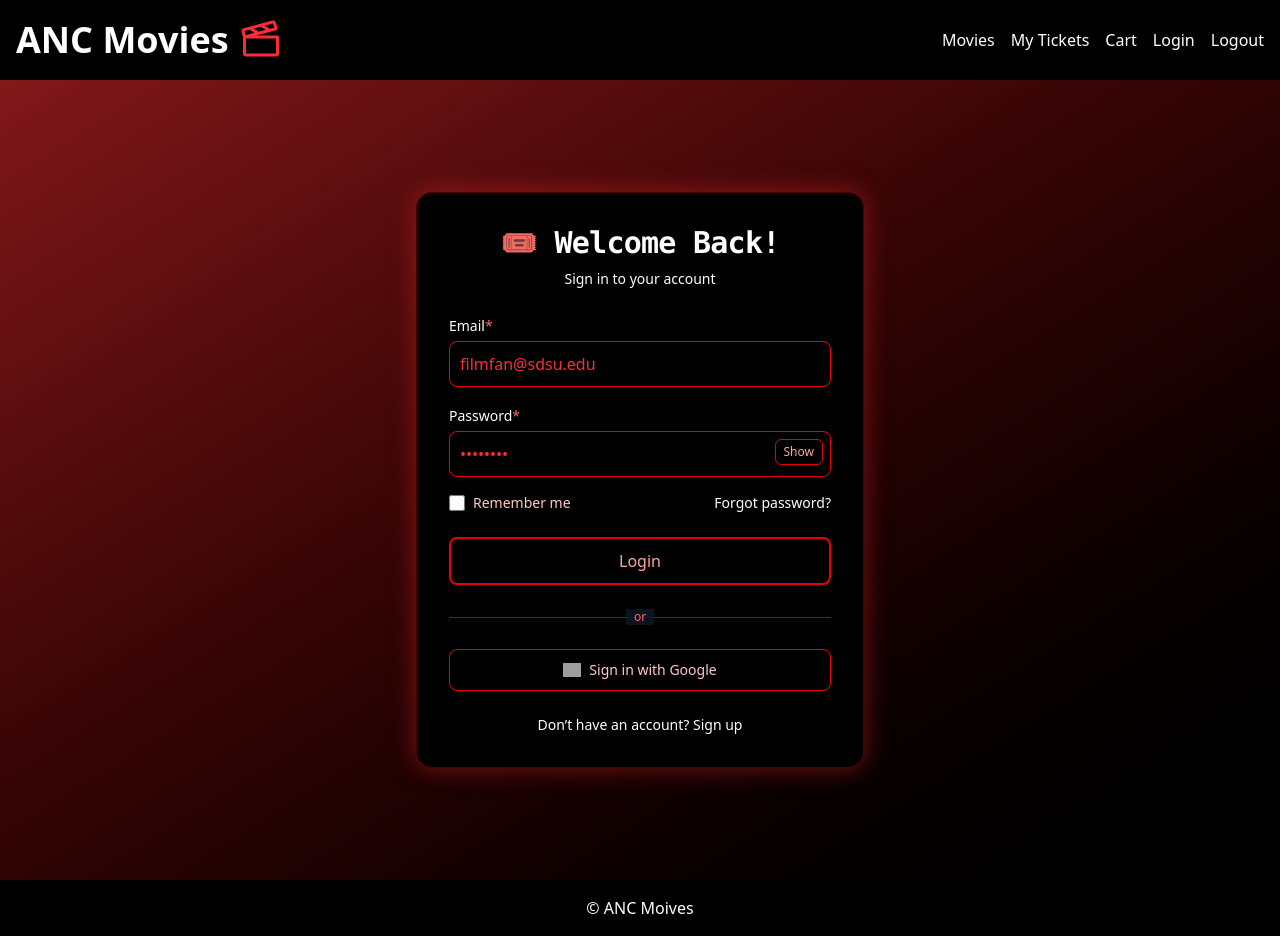
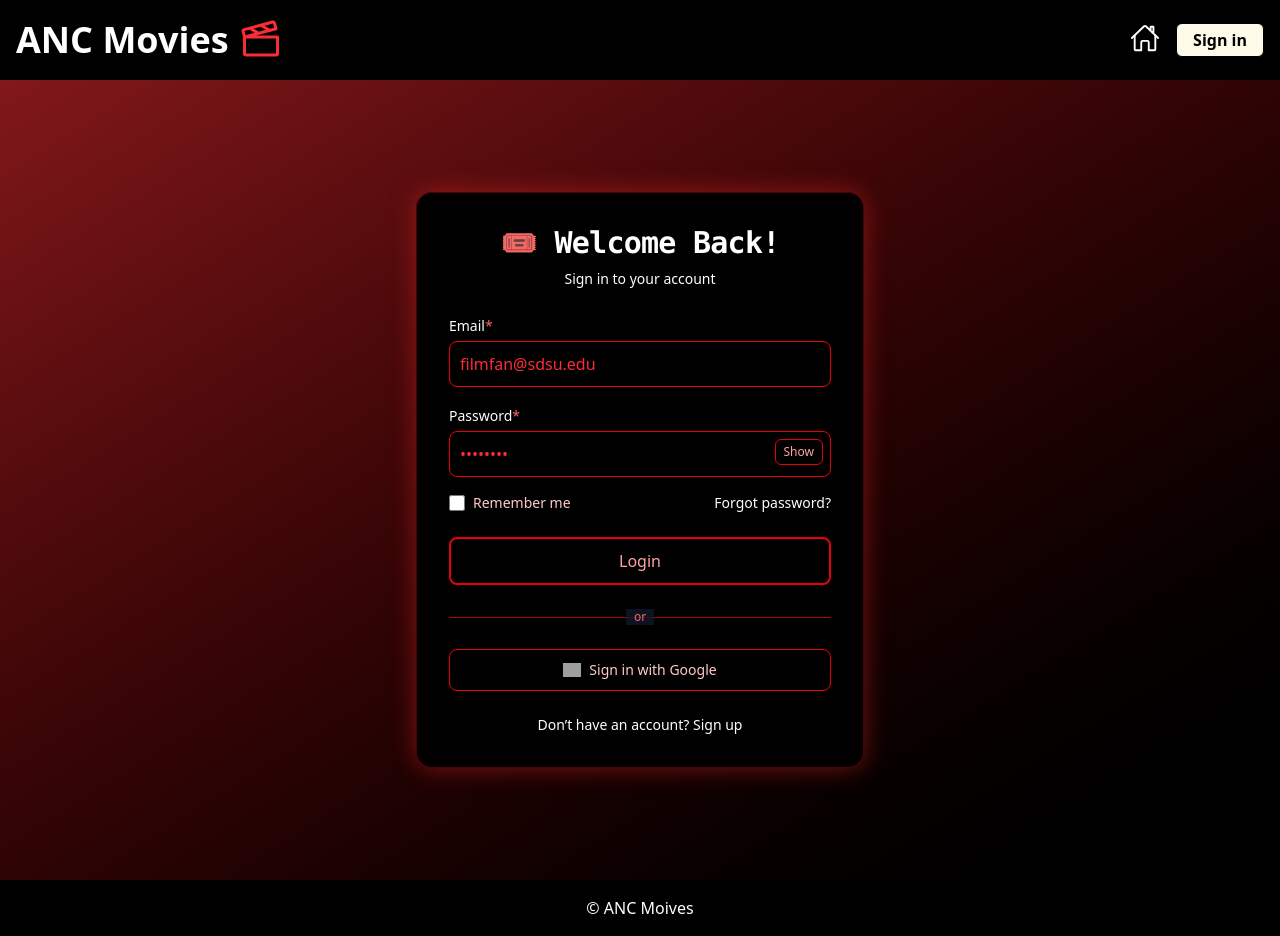
Before and after one commit to Dereck919/movie-project, a React (Vite) app in the folder frontend/: page /authentication in a window 1280 px wide. Built offline with nearby package versions, Linux system fonts and the light colour scheme; grey boxes are pictures that could not be loaded.

Commit message:
frontned changes

```diff
--- a/frontend/src/components/common/DeleteCartButton.jsx
+++ b/frontend/src/components/common/DeleteCartButton.jsx
@@ -16,10 +16,10 @@ function DeleteCartButton({ session, id }) {
       const data = await response.json();
 
       if (!response.ok) {
-        throw new Error(data.error || "Failed to delete cart items");
+        throw new Error(data.error || "failed");
       }
 
-      console.log("Cart items deleted!");
+      console.log("deleted");
       window.location.reload();
     } catch (err) {
       console.error("Delete error:", err);
--- a/frontend/src/components/common/GetMovie.jsx
+++ b/frontend/src/components/common/GetMovie.jsx
@@ -1,5 +1,6 @@
 import React from "react";
 import useSupabaseUser from "../../hooks/useSupabaseUser";
+import { useAuth } from "../../context/AuthProvider";
 
 function GetMovie({ id }) {
   const postData = {
@@ -7,7 +8,7 @@ function GetMovie({ id }) {
     quantity: 1,
     price: "18",
   };
-  const { session } = useSupabaseUser();
+  const { session } = useAuth();
   async function addToCart() {
     if (!session) return;
     try {
@@ -37,7 +38,7 @@ function GetMovie({ id }) {
   hover:bg-red-600 hover:text-white hover:shadow-lg hover:shadow-red-500/40 transition-all duration-200"
         onClick={addToCart}
       >
-        Get Ticket
+        Add to Cart
       </button>
     </div>
   );
--- a/frontend/src/components/common/MovieCard.jsx
+++ b/frontend/src/components/common/MovieCard.jsx
@@ -6,18 +6,23 @@ function MovieCard(props) {
 
   return (
     <div className="mx-auto my-6 w-80">
-      <div className="bg-black rounded-xl border border-neutral-800 shadow-lg p-4 w-64">
+      <div className="bg-black rounded-xl borderborder-yellow-500 shadow-[0_0_12px_rgba(255,215,0,0.6)] p-2 w-64 h-full flex flex-col">
         <img
           src={image}
           alt="movie poster"
-          className="w-full h-80 object-cover"
+          className="w-full h-80 object-cover rounded-md"
         />
-        <div className="mt-3">
+
+        <div className="mt-3 flex flex-col grow">
           <h2 className="text-white font-bold text-lg">{title}</h2>
           <p className="text-gray-300 text-sm mb-2">
             {runtime} | {rating}
           </p>
-          <GetMovie id={id} session={session} />
+
+          {/* Push button to bottom */}
+          <div className="mt-auto pt-3">
+            <GetMovie id={id} session={session} />
+          </div>
         </div>
       </div>
     </div>
--- a/frontend/src/components/common/MovieCarousel.jsx
+++ b/frontend/src/components/common/MovieCarousel.jsx
@@ -69,8 +69,7 @@ const MovieCarousel = () => {
     setIndex((prev) => (prev - 1 + totalPages) % totalPages);
   };
 
-  //UseEffect for whenever I click off the page, resets the target to null. Clutch for any porject so im making a comment on it just so I never forget this, even though I never leave comments on anything -ibrahim
-  // useEffect(() => {
+  //UseEffect for whenever I click off the page, resets the target to null.
   //   const handleClickOutside = (e) => {
   //     if (!e.target.closest(".item-grid")) {
   //       setIndex(null);
@@ -87,7 +86,7 @@ const MovieCarousel = () => {
         onClick={prev}
         className="absolute left-0 top-1/2 -translate-y-1/2 -translate-x-12
         bg-red-500/60 hover:bg-red-500 p-4 rounded-full shadow-lg
-        shadow-red-500/30 transition-all duration-200"
+        shadow-red-500/30 transition-all duration-200 "
       >
         <FaChevronLeft className="text-white text-2xl" />
       </button>
--- a/frontend/src/components/common/SearchBar.jsx
+++ b/frontend/src/components/common/SearchBar.jsx
@@ -17,6 +17,7 @@ export const SearchBar = ({ onSearch }) => {
 
   const handleChange = (e) => {
     const value = e.target.value;
+    setInput(value);
     if (onSearch) onSearch(value);
 
     if (value.trim() === "") {
--- a/frontend/src/components/layout/Header.jsx
+++ b/frontend/src/components/layout/Header.jsx
@@ -1,7 +1,13 @@
 import React from "react";
 import { Link } from "react-router-dom";
+import supabase from "../../supabaseClient";
+import { useAuth } from "../../context/AuthProvider";
+
 import { PiFilmSlate } from "react-icons/pi";
-import supabase from "../../supabaseClient";
+import { IoTicketOutline } from "react-icons/io5";
+import { IoCartOutline } from "react-icons/io5";
+import { IoLogOutOutline } from "react-icons/io5";
+import { IoHomeOutline } from "react-icons/io5";
 
 const navStyle = {
   backgroundColor: "#000",
@@ -32,7 +38,9 @@ const logout = async () => {
   }
 };
 
-function Header() {
+function Header({ cartCount }) {
+  const { user } = useAuth();
+
   return (
     <nav style={navStyle}>
       <Link to="/" style={linkStyle}>
@@ -43,21 +51,44 @@ function Header() {
           </span>
         </h1>
       </Link>
-      <div style={navLinksStyle}>
-        <Link to="/" style={linkStyle}>
-          Movies
-        </Link>
-        <Link to="/ticket" style={linkStyle}>
-          My Tickets
-        </Link>
-        <Link to="/cart" style={linkStyle}>
-          Cart
-        </Link>
-        <Link to="/authentication" style={linkStyle}>
-          Login
-        </Link>
-        <button onClick={logout}>Logout</button>
-      </div>
+      {user ? (
+        // LOGGED IN VIEW
+        <div style={{ display: "flex", gap: "1rem", alignItems: "center" }}>
+          <Link to="/ticket" style={linkStyle}>
+            <span>
+              <IoTicketOutline className="text-2xl" />
+            </span>
+          </Link>
+          <Link to="/cart" style={linkStyle}>
+            <span>
+              <IoCartOutline className="text-2xl" />
+              {cartCount}
+            </span>
+          </Link>
+          <button onClick={logout}>
+            <span>
+              <IoLogOutOutline className="text-2xl" />
+            </span>
+          </button>
+        </div>
+      ) : (
+        // LOGGED OUT VIEW
+        <div style={{ display: "flex", gap: "1rem", alignItems: "center" }}>
+          <div style={navLinksStyle}>
+            <Link to="/" style={linkStyle}>
+              <span>
+                <IoHomeOutline className="text-3xl" />
+              </span>
+            </Link>
+            <Link
+              to="/authentication"
+              className="border bg-yellow-50 rounded-md text-black px-4 font-bold py-1"
+            >
+              Sign in
+            </Link>
+          </div>
+        </div>
+      )}
     </nav>
   );
 }
--- /dev/null
+++ b/frontend/src/context/AuthProvider.jsx
@@ -0,0 +1,13 @@
+import { createContext, useContext } from "react";
+import useSupabaseUser from "../hooks/useSupabaseUser";
+
+const AuthContext = createContext(null);
+
+export function AuthProvider({ children }) {
+  const auth = useSupabaseUser();
+  return <AuthContext.Provider value={auth}>{children}</AuthContext.Provider>;
+}
+
+export function useAuth() {
+  return useContext(AuthContext);
+}
--- a/frontend/src/main.jsx
+++ b/frontend/src/main.jsx
@@ -2,9 +2,12 @@ import { StrictMode } from "react";
 import { createRoot } from "react-dom/client";
 import "./index.css";
 import App from "./App";
+import { AuthProvider } from "./context/AuthProvider";
 
 createRoot(document.getElementById("root")).render(
   <StrictMode>
-    <App />
+    <AuthProvider>
+      <App />
+    </AuthProvider>
   </StrictMode>
 );
--- a/frontend/src/pages/Authentification.jsx
+++ b/frontend/src/pages/Authentification.jsx
@@ -1,6 +1,5 @@
 import LoginCommon from "../components/common/LoginCommon.jsx";
 import SignupInCommon from "../components/common/SignupInCommon.jsx";
-import React from "react";
 import { useState } from "react";
 
 export default function Authentification() {
--- a/frontend/src/pages/Cart.jsx
+++ b/frontend/src/pages/Cart.jsx
@@ -1,22 +1,14 @@
 import React, { useState, useEffect } from "react";
 import { Link } from "react-router-dom";
-import useSupabaseUser from "../hooks/useSupabaseUser";
 import { motion } from "framer-motion";
 import DeleteCartButton from "../components/common/DeleteCartButton";
-
-const demoItems = [
-  {
-    id: 1,
-    title: "CS 250 Lecture Film",
-    tagline: "Horror • 1h 15m",
-    price: 12.99,
-  },
-];
+import { useAuth } from "../context/AuthProvider";
 
 function Cart() {
   const [cartItems, setCartItems] = useState([]);
   const [price, setPrice] = useState(0);
-  const { session } = useSupabaseUser();
+  const [count, setCount] = useState(0);
+  const { session } = useAuth();
 
   useEffect(() => {
     if (!session) return;
@@ -30,6 +22,7 @@ function Cart() {
         });
         const data = await response.json();
         setCartItems(data.items || []);
+        setCount(data.items.quantity);
       } catch {
         console.error("Error fetching cart:", error);
         setCartItems([]);
@@ -45,6 +38,29 @@ function Cart() {
     }
     setPrice(total);
   }, [cartItems]);
+
+  async function updateCart(quantity, id) {
+    const payload = { quantity, id };
+    try {
+      const response = await fetch("http://localhost:8000/updateCart", {
+        method: "POST",
+        headers: {
+          Authorization: `Bearer ${session.access_token}`,
+          "Content-Type": "application/json",
+        },
+        body: JSON.stringify(payload),
+      });
+
+      if (!response.ok) {
+        throw new Error(`Request failed: ${response.status}`);
+      }
+      const data = await response.json();
+      console.log("updated", data);
+      window.location.reload();
+    } catch (error) {
+      console.error("Error fetching cart:", error);
+    }
+  }
 
   return (
     <div className="min-h-screen bg-linear-to-br from-slate-950 via-slate-900 to-slate-950 text-slate-100 flex items-center justify-center px-4 py-10">
@@ -113,9 +129,6 @@ function Cart() {
                   <p className="text-xs text-slate-400">
                     {item.movies.rating} • {item.movies.runtime}
                   </p>
-                  <p className="mt-1 text-[11px] uppercase tracking-wide text-amber-300">
-                    temp hard coded
-                  </p>
                 </div>
               </div>
 
@@ -125,15 +138,18 @@ function Cart() {
                   <button
                     type="button"
                     className="w-7 h-7 rounded-full border border-slate-600 text-xs text-slate-200 flex items-center justify-center hover:bg-slate-800 transition"
-                    disabled
+                    onClick={() => updateCart(item.quantity - 1, item.id)}
+                    disabled={item.quantity == 1}
                   >
                     −
                   </button>
-                  <span className="text-sm text-slate-100">1</span>
+                  <span className="text-sm text-slate-100">
+                    {item.quantity}
+                  </span>
                   <button
                     type="button"
                     className="w-7 h-7 rounded-full border border-slate-600 text-xs text-slate-200 flex items-center justify-center hover:bg-slate-800 transition"
-                    disabled
+                    onClick={() => updateCart(item.quantity + 1, item.id)}
                   >
                     +
                   </button>
```
